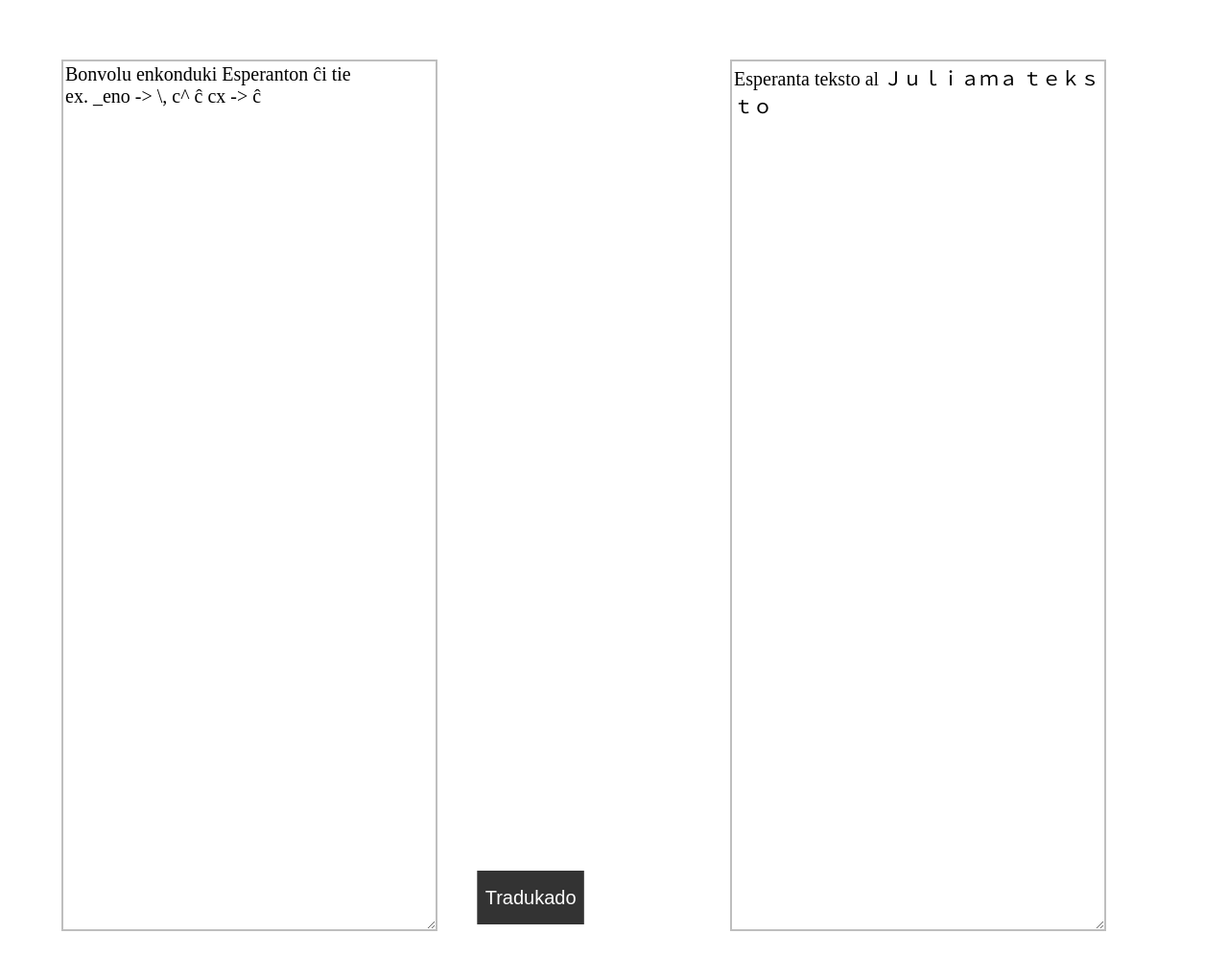
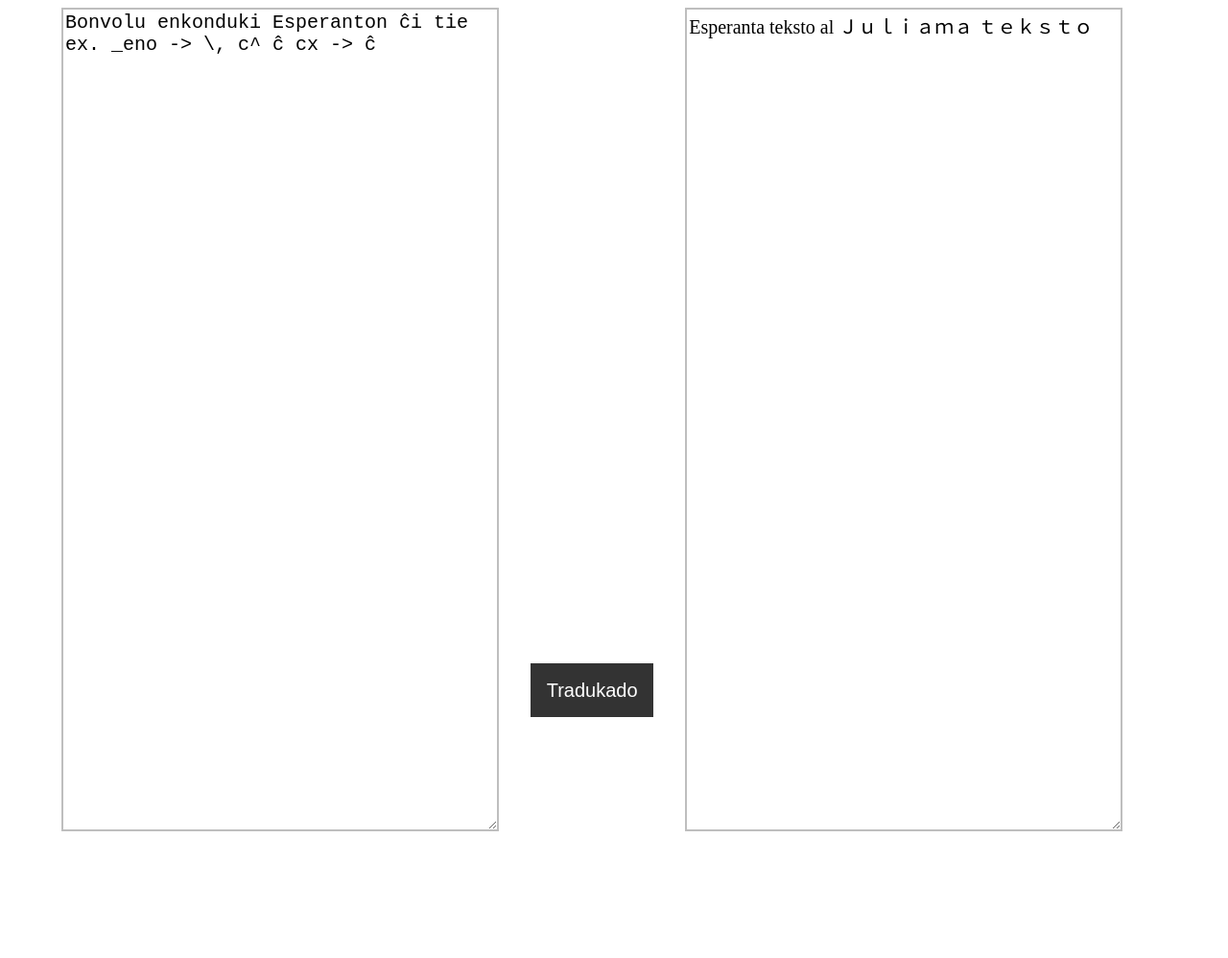
Before and after one commit to sugurunatsuno/EsperantoToJuliamoWithHTML5, a plain HTML site: page index.html in a window 1280 px wide. Shown: the part 99-1097 px from the top of the page at 96% size. Drawn offline with Linux system fonts and the light colour scheme; a web font is replaced by a local one.

Commit message:
callege commmit

```diff
--- a/css.css
+++ b/css.css
@@ -49,7 +49,7 @@ header {
 font-size:60%;
 color: #364e96;/*文字色*/
 border: solid 3px #364e96;/*線色*/
-padding: 0.2em;/*文字周りの余白*/
+padding: 0.1em;/*文字周りの余白*/
 border-radius: 0.5em;/*角丸*/
 }
 header p{
@@ -65,29 +65,30 @@ form{
 
 
 /*text area*/
-textarea{
-  width: 30%;
-  height: 90%;
-  margin-top: 5%;
+.Esperanto{
+  width: 35%;
+  height: 85%;
+  margin-top: 1%;
 	margin-left: 5%;
-	margin-right: 5%;
+	margin-right: 1%;
   background: #fff;
   border: 2px solid #bebebe;
   font-size: 20px;
 }
-textarea:focus{
+.Esperanto:focus{
   background: #edf4ff;
   border: 2px solid #4881d9;
 }
 
 .square_btn {
-	margin-left: 2%;
-	margin-right: 2%;
+	width: 10%;
+	margin-left: 1%;
+	margin-right: 1%;
   background-color: #333;
   border: 2px solid #333;
-  -webkit-transform: translate(-50%,-50%);
-	-moz-transform: translate(-50%,-50%);
-	transform: translate(-50%,-50%);
+  -webkit-transform: translate(-0%,-50%);
+	-moz-transform: translate(-0%,-50%);
+	transform: translate(-0%,-250%);
   color: #fff;
   line-height: 50px;
   font-size: 20px;
@@ -100,18 +101,18 @@ textarea:focus{
   font-size: 20px;
 }
 
-textarea{
+.Juliamo{
   font-family: "juliamo";
-	width: 30%;
-  height: 90%;
-  margin-top: 5%;
-	margin-left: 5%;
-  margin-right: 5%;
+	width: 35%;
+  height: 85%;
+  margin-top: 1%;
+	margin-left: 1%;
+	margin-right: 5%;
   background: #fff;
   border: 2px solid #bebebe;
   font-size: 20px;
 }
-textarea:focus{
+.Juliamo:focus{
   background: #edf4ff;
   border: 2px solid #4881d9;
 }
--- a/index.html
+++ b/index.html
@@ -17,11 +17,11 @@
 
 
 <form action="#" name="fm1">
-<textarea class="element" name="Esperanto" rows="20" cols="60">Bonvolu enkonduki Esperanton ĉi tie
+<textarea class="Esperanto" name="Esperanto" rows="20" cols="60">Bonvolu enkonduki Esperanton ĉi tie
 ex. _eno -> \, c^ ĉ cx -> ĉ
 </textarea>
 <input type="button" class="square_btn" class="element" value="Tradukado" onclick="exchange()"/>
-<textarea class="element" name="Juliamo" rows="20" cols="60" readonly>Esperanta teksto al Ｊｕｌｉａｍａ ｔｅｋｓｔｏ
+<textarea class="Juliamo" name="Juliamo" rows="20" cols="60" readonly>Esperanta teksto al Ｊｕｌｉａｍａ ｔｅｋｓｔｏ
 </textarea>
 </form>
 
```
